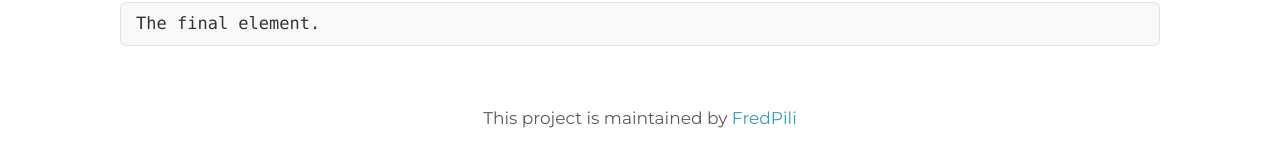
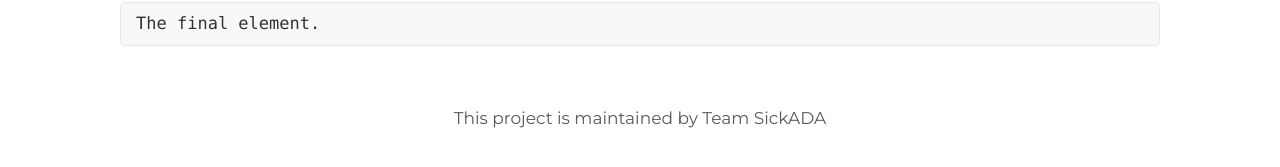
Before and after one commit to FredPili/ADAWebsite, a Jekyll site: the page built from example.md, in a window 1280 px wide and 900 px high, scrolled down 2692 px. Shown: the part 671-838 px from the top of the window. Built offline with Jekyll 4.4.1, drawn with Linux system fonts in a browser that asks for light colours.

Commit message:
minor change

```diff
--- a/_layouts/default.html
+++ b/_layouts/default.html
@@ -54,7 +54,7 @@
       </section>
       <footer>
         {% if site.github.is_project_page %}
-        <p>This project is maintained by <a href="{{ site.github.owner_url }}">{{ site.github.owner_name }}</a></p>
+        <p>This project is maintained by Team SickADA</a></p>
         {% endif %}
       </footer>
     </div>
```
